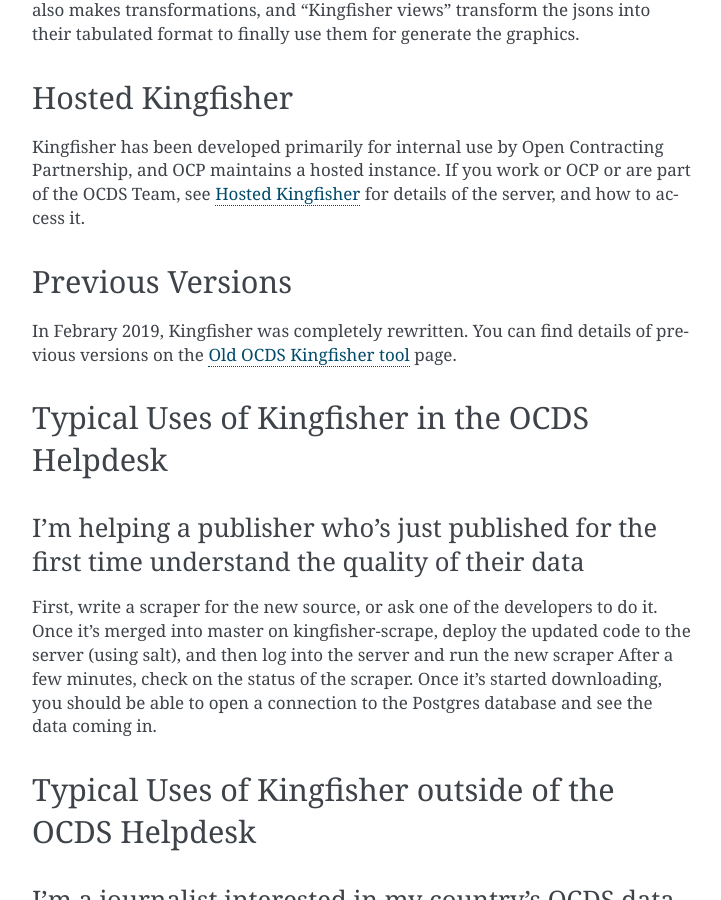
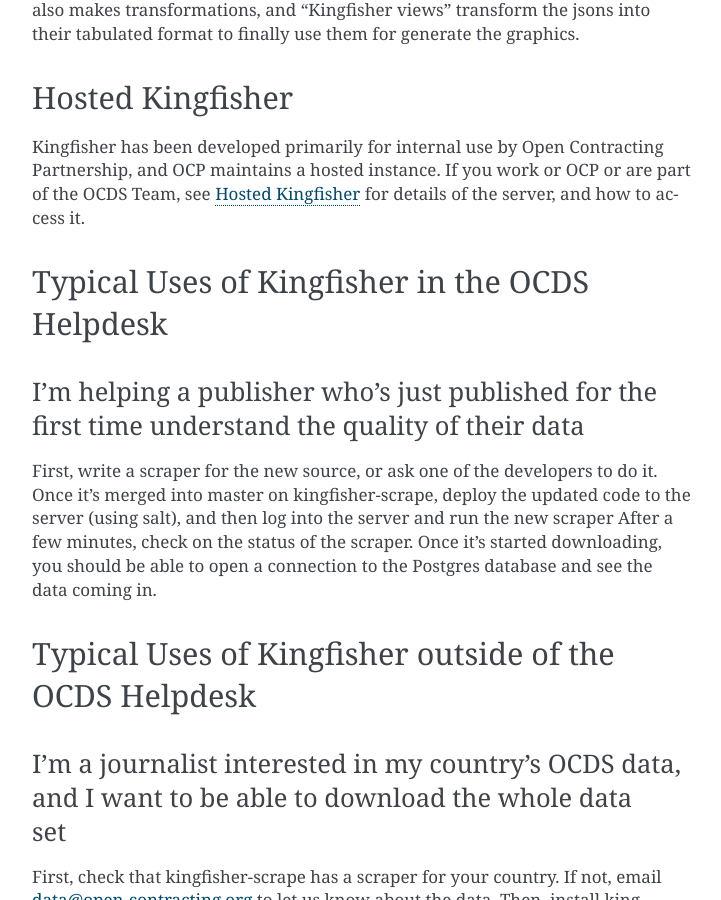
Before and after one commit to open-contracting-archive/kingfisher-vagrant, a Sphinx documentation site: the page built from docs/index.rst, in a window 1280 px wide and 900 px high, scrolled down 941 px. Shown: the whole window, without its empty margins (388-1109 px from the left). Built offline with Sphinx 7.4.7, drawn with Linux system fonts in a browser that asks for light colours; some of the changed text lies outside the part shown.

Commit message:
Remove traces of old Kingfisher a.k.a. ocdsdata, related open-contracting/kingfisher-scrape#224

```diff
--- a/docs/index.rst
+++ b/docs/index.rst
@@ -21,12 +21,6 @@
 -----------------
 
 Kingfisher has been developed primarily for internal use by Open Contracting Partnership, and OCP maintains a hosted instance. If you work or OCP or are part of the OCDS Team, see :doc:`hosted` for details of the server, and how to access it.
-
-Previous Versions
------------------
-
-In Febrary 2019, Kingfisher was completely rewritten. You can find details of previous versions on the :doc:`old` page.
-
 
 Typical Uses of Kingfisher in the OCDS Helpdesk
 -----------------------------------------------
@@ -58,6 +52,5 @@
 .. toctree::
 
    hosted.rst
-   old.rst
    vagrant.rst
    archive.rst
```
Also changed, not shown: docs/old.rst (deleted, +0 -10 lines).
